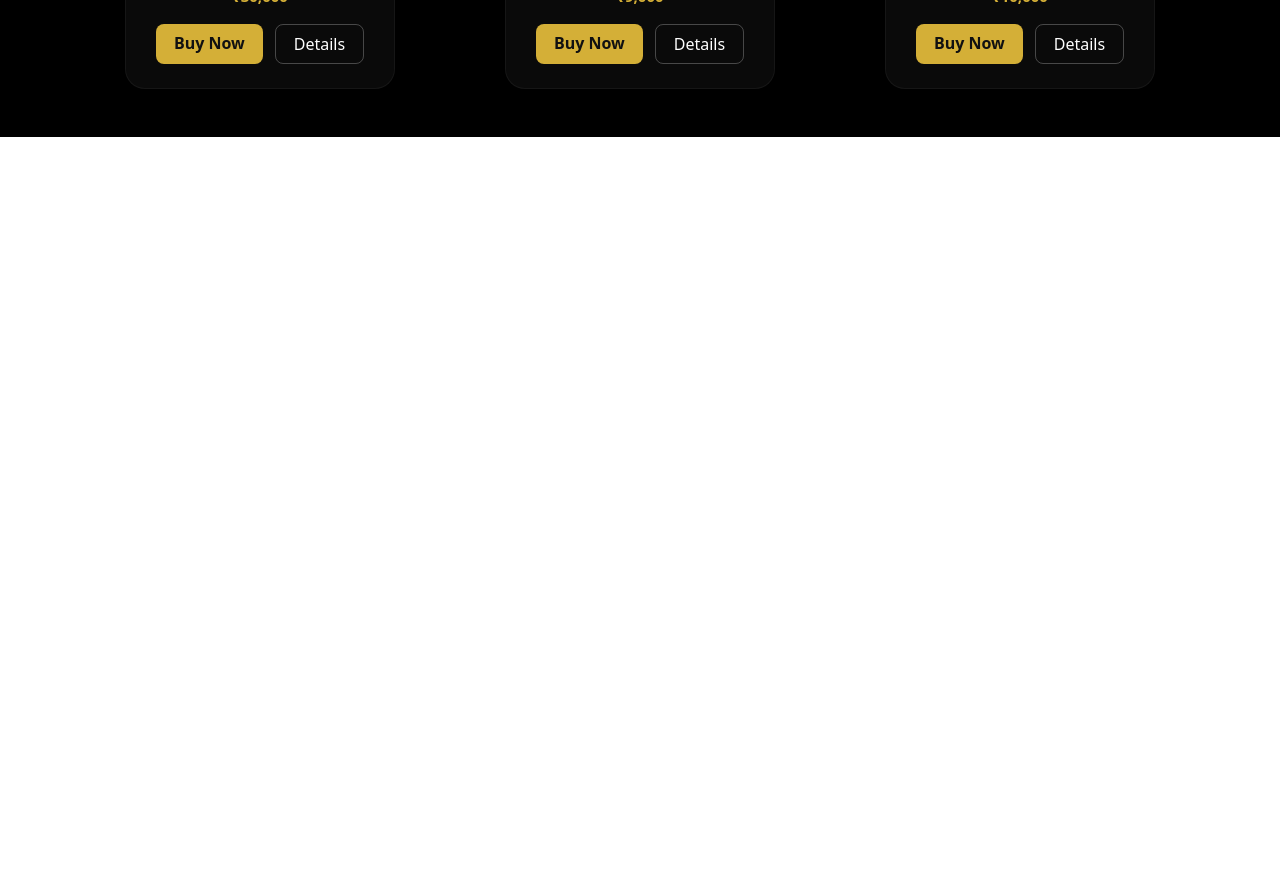
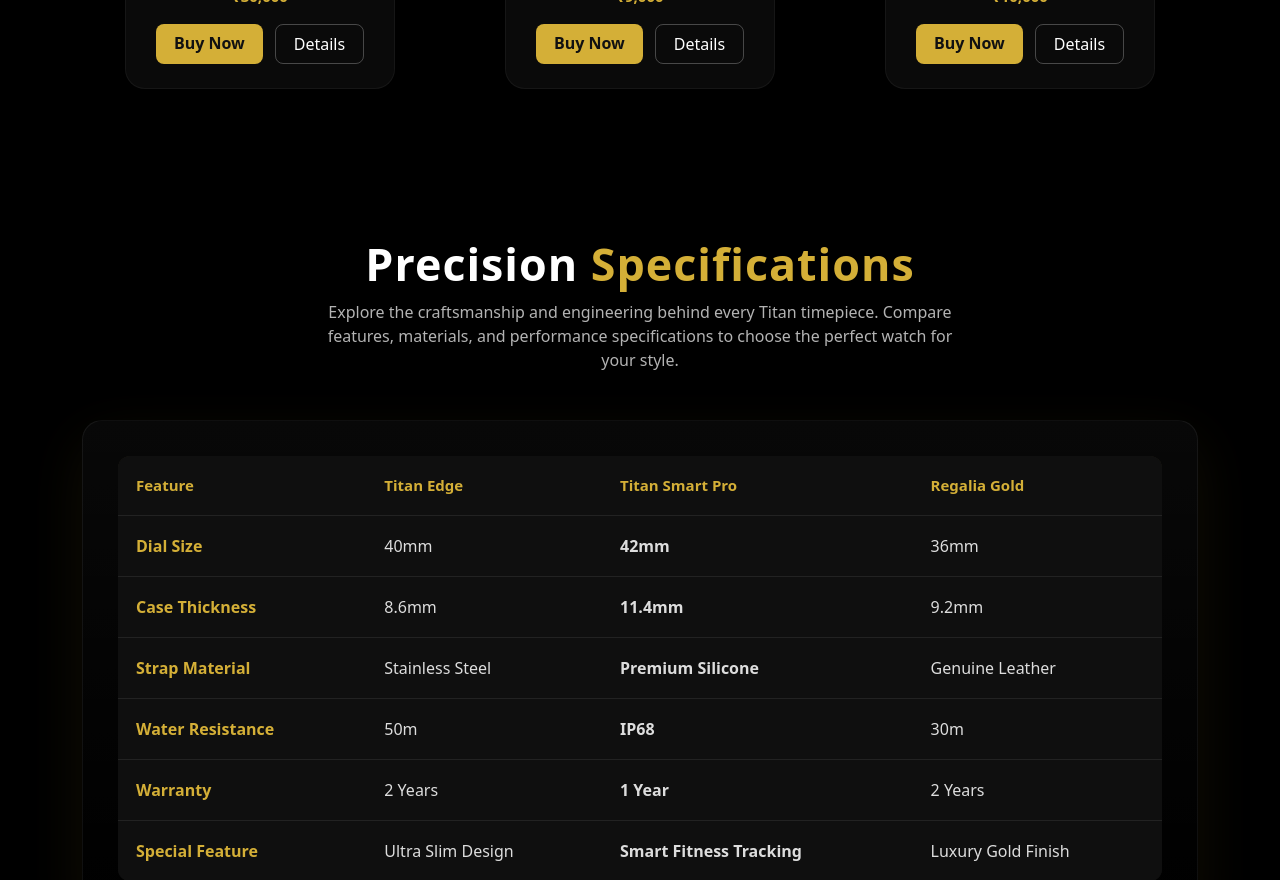
Before and after one commit to Komalkori2004/landingPage, a React (Vite) app in the folder landingpage/: page / in a window 1280 px wide. Shown: the part 1920-2800 px from the top of the page. Before the commit the page ends 2057 px from the top, so only its background shows below. Built offline with nearby package versions, Linux system fonts and the light colour scheme.

Commit message:
style: improve specifications table UI with full-width dark theme

```diff
--- a/landingpage/src/watch/features.css
+++ b/landingpage/src/watch/features.css
@@ -103,3 +103,10 @@
 color:rgba(255,255,255,0.7);
 line-height:1.6;
 }
+[data-aos]{
+pointer-events:none;
+}
+
+[data-aos].aos-animate{
+pointer-events:auto;
+}
--- a/landingpage/src/watch/hero.jsx
+++ b/landingpage/src/watch/hero.jsx
@@ -68,7 +68,7 @@
 
       {/* Right Image */}
       <div className="col-md-6 hero-image-wrapper">
-        <div className="hero-image-card">
+      <div className="hero-image-card" data-aos="zoom-in">
           <img src="/images/titan-1.webp" alt="Titan Watch" />
         </div>
         <div className="gold-glow"></div>
--- a/landingpage/src/watch/home.jsx
+++ b/landingpage/src/watch/home.jsx
@@ -2,7 +2,7 @@
 import Landing from './hero'
 import Features from './feature'
 import Product from './product'
-// import Table from "./table"
+import Table from "./table"
 // import Reviews from "./review"
 // import WatchSlider from './slider'
 // import Closure from './closer'
@@ -16,13 +16,12 @@
     <Features></Features>
          <Product></Product>
 
-    {/* // <Features></Features>
-    // <Table></Table>
-    // <Reviews></Reviews>
-    // <WatchSlider></WatchSlider>
-    // <Closure></Closure>
-    // <Craftsmanship></Craftsmanship>
-    // <Compare></Compare> */}
+    <Table></Table>
+     {/* <Reviews></Reviews>
+     <WatchSlider></WatchSlider>
+    <Closure></Closure>
+     <Craftsmanship></Craftsmanship>
+     <Compare></Compare>  */}
     </>)
 }
 export default Home
--- a/landingpage/src/watch/table.css
+++ b/landingpage/src/watch/table.css
@@ -1,69 +1,125 @@
-.specs-section {
-    background: #0a0a0a;
-    display: flex;
-    justify-content: center;
-    padding: 60px 20px;
-    color: #f5e26c;
-    font-family: 'Poppins', sans-serif text-align: center;
+.specs-section{
+background:#000;
+padding:100px 20px;
+color:#fff;
 }
 
-.specs-container {
-    display: flex;
-    flex-direction: column;
-    /* Heading → Paragraph → Table vertical */
-    align-items: center;
-    gap: 25px;
-    /* Vertical spacing between elements */
-    width: 100%;
-    max-width: 900px;
-    text-align: center;
+/* heading */
+
+.spec-heading{
+font-size:2.8rem;
+font-weight:800;
+letter-spacing:1px;
 }
 
-.spec-heading {
-    font-size: 2.6rem;
-    font-weight: 700;
-    color: #d4af37;
-    /* text-shadow: 0 0 5px #d4af37, 0 0 10px #d4af37; */
+.gold{
+color:#d4af37;
 }
 
-.spec-para {
-    font-size: 1.05rem;
-    line-height: 1.5;
-    color: #ccc;
-    max-width: 600px;
+.spec-para{
+max-width:650px;
+margin:auto;
+margin-top:10px;
+color:rgba(255,255,255,0.7);
+font-size:1rem;
 }
 
-.glass-table {
-    width: 100%;
-    overflow-x: auto;
-    border: 1px solid rgba(255, 255, 255, 0.15);
+/* table card */
 
-    padding: 20px;
-    backdrop-filter: blur(12px);
-    background: rgba(10, 10, 10, 0.6);
-    border-radius: 15px;
-    box-shadow: 0 8px 32px rgba(212, 175, 55, 0.5);
-    overflow: hidden;
-    max-width: 900px;
-    margin: 0 auto;
-    transition: transform 0.3s ease;
+.table-card{
+margin-top:40px;
+border-radius:20px;
+padding:35px;
+
+background:linear-gradient(
+to bottom,
+rgba(255,255,255,0.03),
+transparent
+);
+
+border:1px solid rgba(255,255,255,0.06);
+
+box-shadow:0 20px 60px rgba(212,175,55,0.08);
+
+backdrop-filter:blur(10px);
+
+transition:.4s;
 }
 
-.glass-table table {
-    width: 100%;
-    border-collapse: separate;
-    border-spacing: 0;
-    color: #f5e26c;
+.table-card:hover{
+transform:translateY(-6px);
+box-shadow:0 30px 70px rgba(212,175,55,0.25);
 }
 
-.glass-table th,
-.glass-table td {
-    padding: 12px;
-    text-align: center;
+/* table */
+
+.custom-table{
+    width: 100%;
+margin:0;
+color:#fff;
+border-collapse:collapse;
+border-radius:12px;
+overflow:hidden;
+background:#0f0f0f;
 }
 
-.glass-table tbody tr:hover td {
-    background: rgba(255, 255, 255, 0.12);
-    transform: scale(1.01);
-    transition: all 0.3s ease;
+/* IMPORTANT FIX */
+
+.custom-table th,
+.custom-table td{
+background:#0f0f0f !important;
 }
+
+/* header */
+
+.custom-table thead{
+background:rgba(212,175,55,0.08);
+}
+
+.custom-table th{
+color:#d4af37;
+font-weight:600;
+padding:18px;
+border:none;
+font-size:15px;
+}
+
+/* body */
+
+.custom-table td{
+padding:18px;
+border-top:1px solid rgba(255,255,255,0.08);
+color:#ddd;
+}
+
+/* row colors */
+
+.custom-table tbody tr{
+background:#111;
+transition:.3s;
+}
+
+.custom-table tbody tr:nth-child(even){
+background:#0d0d0d;
+}
+
+/* hover */
+
+.custom-table tbody tr:hover{
+background:rgba(212,175,55,0.08);
+}
+
+/* first column */
+
+.custom-table td:first-child{
+color:#d4af37;
+font-weight:600;
+}
+
+/* best model highlight */
+
+.best{
+background:rgba(212,175,55,0.08) !important;
+color:#fff;
+font-weight:600;
+}
--- a/landingpage/src/watch/table.jsx
+++ b/landingpage/src/watch/table.jsx
@@ -1,68 +1,91 @@
-import './table.css'
+import "./table.css";
 
 function Table() {
+  return (
+    <section id="specs" className="specs-section">
+      <div className="container">
 
+        {/* Heading */}
+        <div className="text-center mb-5" data-aos="fade-up">
+          <h2 className="spec-heading">
+            Precision <span className="gold">Specifications</span>
+          </h2>
 
-    return (<>
+          <p className="spec-para">
+            Explore the craftsmanship and engineering behind every Titan
+            timepiece. Compare features, materials, and performance
+            specifications to choose the perfect watch for your style.
+          </p>
+        </div>
 
+        {/* Table Card */}
+        <div className="table-card" data-aos="zoom-in">
 
-        <section id="specs" className="specs-section">
-            <div className="specs-container">
-                {/* Heading */}
-                <h2 className="spec-heading">Specifications</h2>
+          <div className="table-responsive">
+            <table className="custom-table">
 
-                {/* Paragraph */}
-                <p className="spec-para">
-                    Technical details to help you compare models and choose the right one.
-                </p>
-
-                {/* Glass Table */}
-                <div className="glass-table">
-                    <table>
               <thead>
                 <tr>
-                                <th>Model</th>
+                  <th>Feature</th>
                   <th>Titan Edge</th>
-                                <th>Titan Smart Pro</th>
+                  <th className="best">Titan Smart Pro</th>
                   <th>Regalia Gold</th>
                 </tr>
               </thead>
+
               <tbody>
+
                 <tr>
                   <td>Dial Size</td>
                   <td>40mm</td>
-                                <td>42mm</td>
+                  <td className="best">42mm</td>
                   <td>36mm</td>
                 </tr>
+
                 <tr>
                   <td>Case Thickness</td>
                   <td>8.6mm</td>
-                                <td>11.4mm</td>
+                  <td className="best">11.4mm</td>
                   <td>9.2mm</td>
                 </tr>
+
                 <tr>
-                                <td>Strap</td>
-                                <td>Steel</td>
-                                <td>Silicone</td>
-                                <td>Leather</td>
+                  <td>Strap Material</td>
+                  <td>Stainless Steel</td>
+                  <td className="best">Premium Silicone</td>
+                  <td>Genuine Leather</td>
                 </tr>
+
+                <tr>
+                  <td>Water Resistance</td>
+                  <td>50m</td>
+                  <td className="best">IP68</td>
+                  <td>30m</td>
+                </tr>
+
                 <tr>
                   <td>Warranty</td>
                   <td>2 Years</td>
-                                <td>1 Year</td>
+                  <td className="best">1 Year</td>
                   <td>2 Years</td>
                 </tr>
+
+                <tr>
+                  <td>Special Feature</td>
+                  <td>Ultra Slim Design</td>
+                  <td className="best">Smart Fitness Tracking</td>
+                  <td>Luxury Gold Finish</td>
+                </tr>
+
               </tbody>
+
             </table>
+          </div>
+
         </div>
       </div>
     </section>
-
-
-
-
-
-    </>)
+  );
 }
 
-export default Table
+export default Table;
```
Lines whose indentation alone changed are shown as unchanged.
